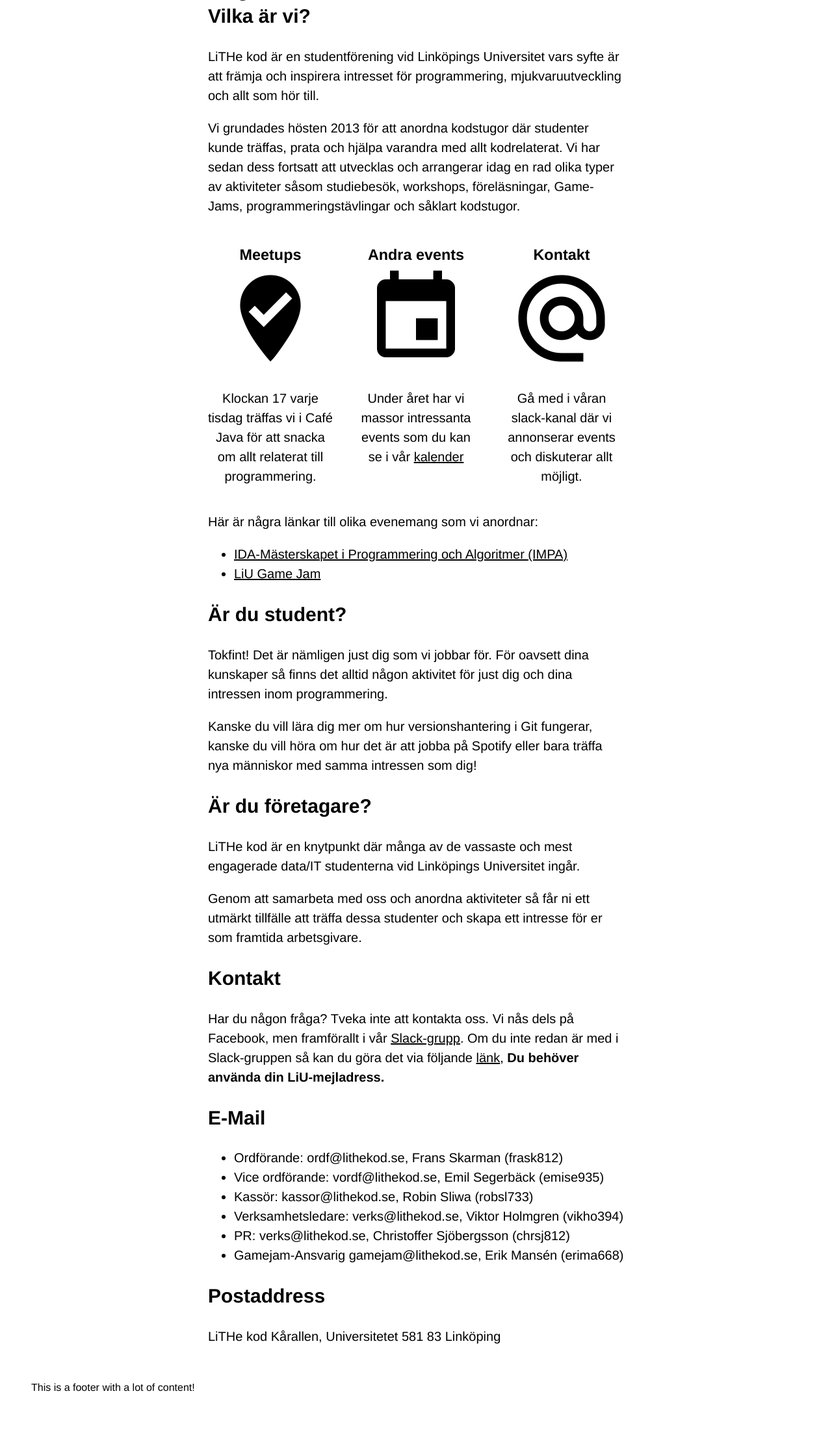
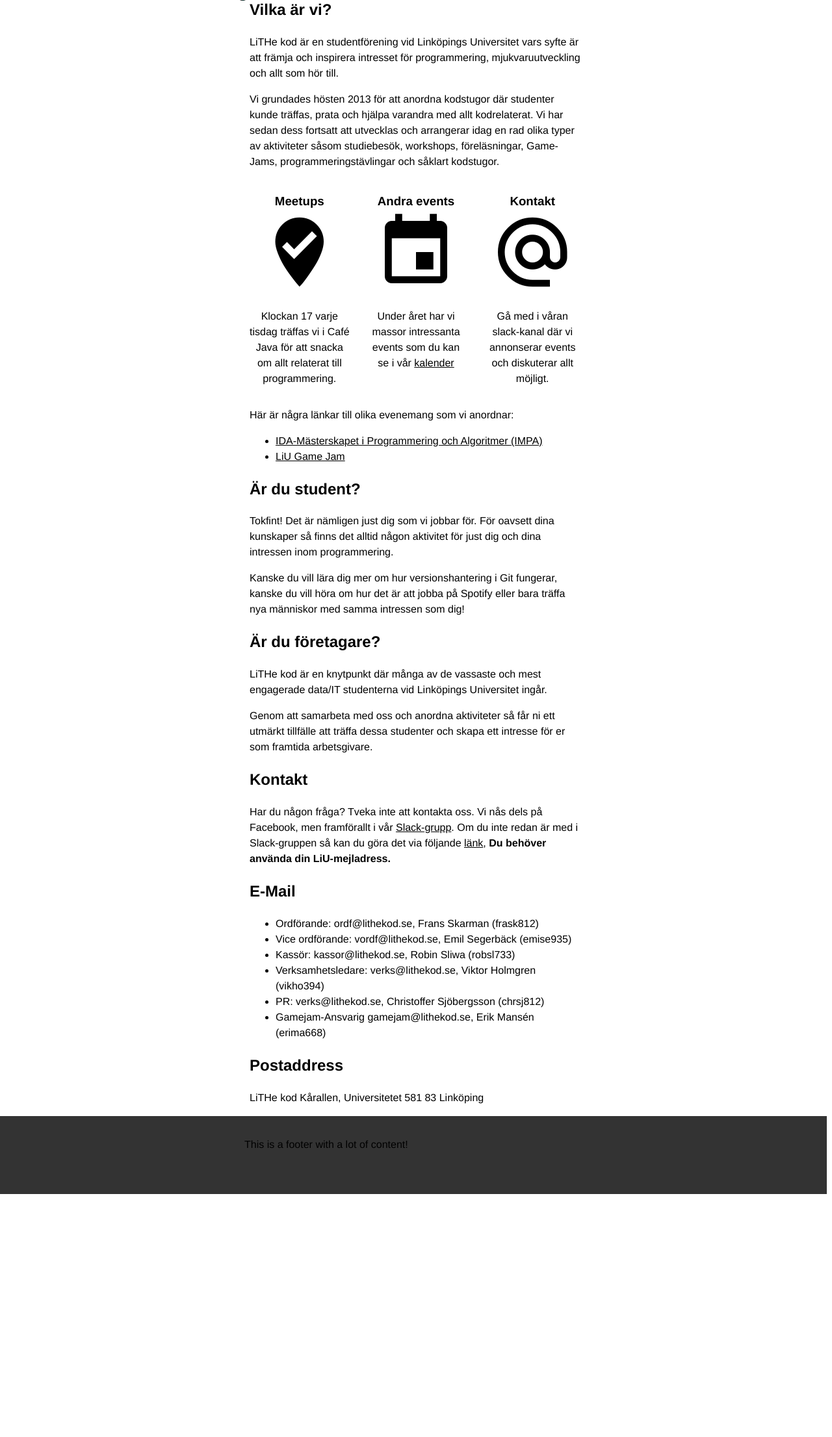
Before and after one commit to sornas/site-v2, a Flask app: page /se in a window 1280 px wide. Shown: the part 215-2427 px from the top of the page at 65% size. After the commit the page ends 2053 px from the top, so only its background shows below. Run offline with Flask 2, Linux system fonts and the light colour scheme.

Commit message:
Fix footer.

```diff
--- a/website/static/style.css
+++ b/website/static/style.css
@@ -1,11 +1,12 @@
-/* Configure Sidebar */
+/* General Configuration */
 :root {
 	--margin: 3em;
 	--sidebar-color: #222;
 	--sidebar-highlight-color: #EEE;
 	--sidebar-highlight-bg-color: #333;
 	--sidebar-accent-color: #1ec6ba;
-	--dark-text-color: #606060
+	--dark-text-color: #606060;
+	--max-article-width: 32em;
 }
 
 /* Configure themes	*/
@@ -222,7 +223,9 @@ header img {
 
 article {
 	font-size: 1em;
-	max-width: 32em;
+	max-width: var(--max-article-width);
+	padding-left: var(--margin);
+	padding-right: var(--margin);
 	margin: auto;
 }
 
@@ -240,10 +243,6 @@ article img {
 		width: 30em;
 		float: right;
 	}
-
-	article {
-		font-size: 1.25em;
-	}
 }
 
 article img.banner {
@@ -254,14 +253,22 @@ a {
 	color: var(--link-color);
 }
 
+#footer-bg {
+	width: 100vw;
+	background-color: var(--sidebar-highlight-bg-color);
+	margin-left: -0.5em;
+}
+
 footer {
-	background-color: var(--background-color);
 	color: var(--primary-color);
 	width 100%;
+	max-width: var(--max-article-width);
 	padding-left: var(--margin);
 	padding-right: var(--margin);
 	padding-top: 1em;
 	padding-bottom: var(--margin);
+
+	margin: auto;
 }
 
 
--- a/website/templates/base.html
+++ b/website/templates/base.html
@@ -48,9 +48,11 @@
 			<p> There is no content here!</p>
 			{% endblock %}
 		</article>
-		<footer>
-			<p>This is a footer with a lot of content!</p>
-			<!-- TODO: Info -->
-		</footer>
+		<div id="footer-bg">
+			<footer>
+				<p>This is a footer with a lot of content!</p>
+				<!-- TODO: Info -->
+			</footer>
+		</div>
 	</body>
 </html>
```
